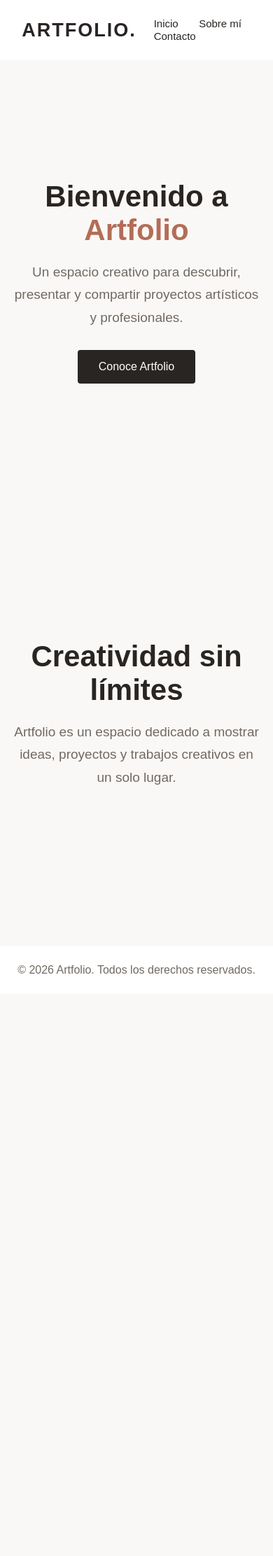
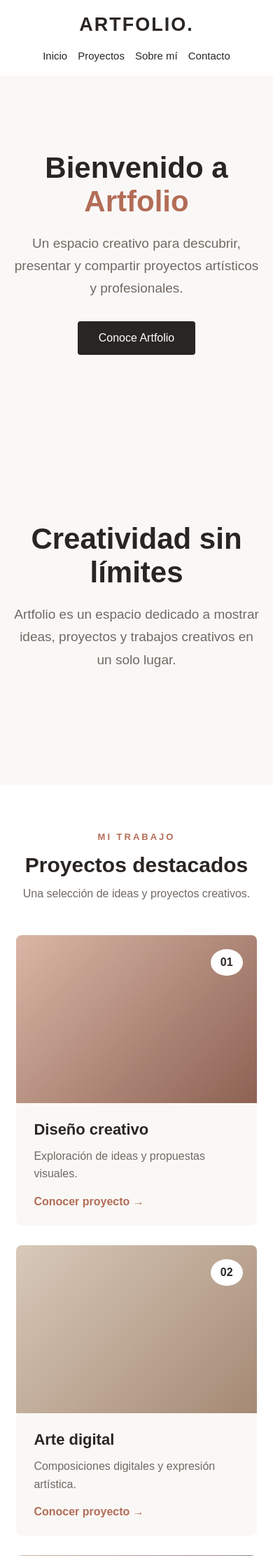
Before and after one commit to AndreaAN3/Artfolio, a web app: page / in a window 390 px wide. Shown: the top 2223 px of the page at 70% size. Before the commit the page ends 1391 px from the top, so only its background shows below. Run offline with its HTML, style and script files only (its server is not run), Linux system fonts and the light colour scheme; data that the repository does not hold is empty.

Commit message:
feat: agregar galeria de proyectos y diseño responsivo

```diff
--- a/src/main/webapp/css/styles.css
+++ b/src/main/webapp/css/styles.css
@@ -81,3 +81,150 @@ footer {
     background: white;
     color: #716963;
 }
+
+
+/* GALERIA DE PROYECTOS */
+
+.projects {
+    padding: 90px 8%;
+    background: #ffffff;
+}
+
+.section-heading {
+    text-align: center;
+    margin-bottom: 50px;
+}
+
+.section-heading span {
+    color: #b36d57;
+    font-size: 13px;
+    letter-spacing: 3px;
+    font-weight: bold;
+}
+
+.section-heading h2 {
+    font-size: 38px;
+    margin: 15px 0;
+}
+
+.section-heading p {
+    color: #716963;
+    font-size: 16px;
+}
+
+.project-grid {
+    display: grid;
+    grid-template-columns: repeat(3, 1fr);
+    gap: 28px;
+}
+
+.project-card {
+    background: #faf8f6;
+    overflow: hidden;
+    border-radius: 8px;
+    transition: transform 0.3s ease;
+}
+
+.project-card:hover {
+    transform: translateY(-8px);
+}
+
+.project-image {
+    height: 240px;
+    display: flex;
+    align-items: flex-start;
+    justify-content: flex-end;
+    padding: 20px;
+}
+
+.project-image span {
+    background: white;
+    padding: 10px 14px;
+    border-radius: 50%;
+    font-weight: bold;
+}
+
+.image-one {
+    background: linear-gradient(135deg, #d9b6a5, #8d6254);
+}
+
+.image-two {
+    background: linear-gradient(135deg, #d8c9b9, #a58a75);
+}
+
+.image-three {
+    background: linear-gradient(135deg, #c8b6a9, #6e625b);
+}
+
+.project-info {
+    padding: 25px;
+}
+
+.project-info h3 {
+    font-size: 22px;
+    margin-bottom: 12px;
+}
+
+.project-info p {
+    color: #716963;
+    line-height: 1.6;
+    margin-bottom: 18px;
+}
+
+.project-info a {
+    color: #b36d57;
+    text-decoration: none;
+    font-weight: bold;
+}
+
+.project-info a:hover {
+    text-decoration: underline;
+}
+
+
+
+/* DISEÑO RESPONSIVO */
+
+@media (max-width: 900px) {
+    .project-grid {
+        grid-template-columns: repeat(2, 1fr);
+    }
+
+    header {
+        padding: 20px 5%;
+    }
+}
+
+@media (max-width: 600px) {
+    header {
+        flex-direction: column;
+        gap: 20px;
+    }
+
+    nav {
+        display: flex;
+        flex-wrap: wrap;
+        justify-content: center;
+        gap: 15px;
+    }
+
+    nav a {
+        margin: 0;
+    }
+
+    .hero {
+        min-height: 60vh;
+    }
+
+    .project-grid {
+        grid-template-columns: 1fr;
+    }
+
+    .projects {
+        padding: 65px 6%;
+    }
+
+    .section-heading h2 {
+        font-size: 30px;
+    }
+}
--- a/src/main/webapp/index.html
+++ b/src/main/webapp/index.html
@@ -13,6 +13,7 @@
 
         <nav>
             <a href="index.html">Inicio</a>
+            <a href="#proyectos">Proyectos</a>
             <a href="#sobre-mi">Sobre mí</a>
             <a href="#contacto">Contacto</a>
         </nav>
@@ -30,6 +31,7 @@
             <a href="#sobre-mi" class="btn">Conoce Artfolio</a>
         </section>
 
+
         <section id="sobre-mi" class="hero">
             <h1>Creatividad sin límites</h1>
             <p>
@@ -37,6 +39,53 @@
                 proyectos y trabajos creativos en un solo lugar.
             </p>
         </section>
+
+
+<section id="proyectos" class="projects">
+    <div class="section-heading">
+        <span>MI TRABAJO</span>
+        <h2>Proyectos destacados</h2>
+        <p>Una selección de ideas y proyectos creativos.</p>
+    </div>
+
+    <div class="project-grid">
+
+        <article class="project-card">
+            <div class="project-image image-one">
+                <span>01</span>
+            </div>
+            <div class="project-info">
+                <h3>Diseño creativo</h3>
+                <p>Exploración de ideas y propuestas visuales.</p>
+                <a href="#contacto">Conocer proyecto →</a>
+            </div>
+        </article>
+
+        <article class="project-card">
+            <div class="project-image image-two">
+                <span>02</span>
+            </div>
+            <div class="project-info">
+                <h3>Arte digital</h3>
+                <p>Composiciones digitales y expresión artística.</p>
+                <a href="#contacto">Conocer proyecto →</a>
+            </div>
+        </article>
+
+        <article class="project-card">
+            <div class="project-image image-three">
+                <span>03</span>
+            </div>
+            <div class="project-info">
+                <h3>Identidad visual</h3>
+                <p>Conceptos visuales y diseño de identidad.</p>
+                <a href="#contacto">Conocer proyecto →</a>
+            </div>
+        </article>
+
+    </div>
+</section>
+
     </main>
 
     <footer id="contacto">
```
